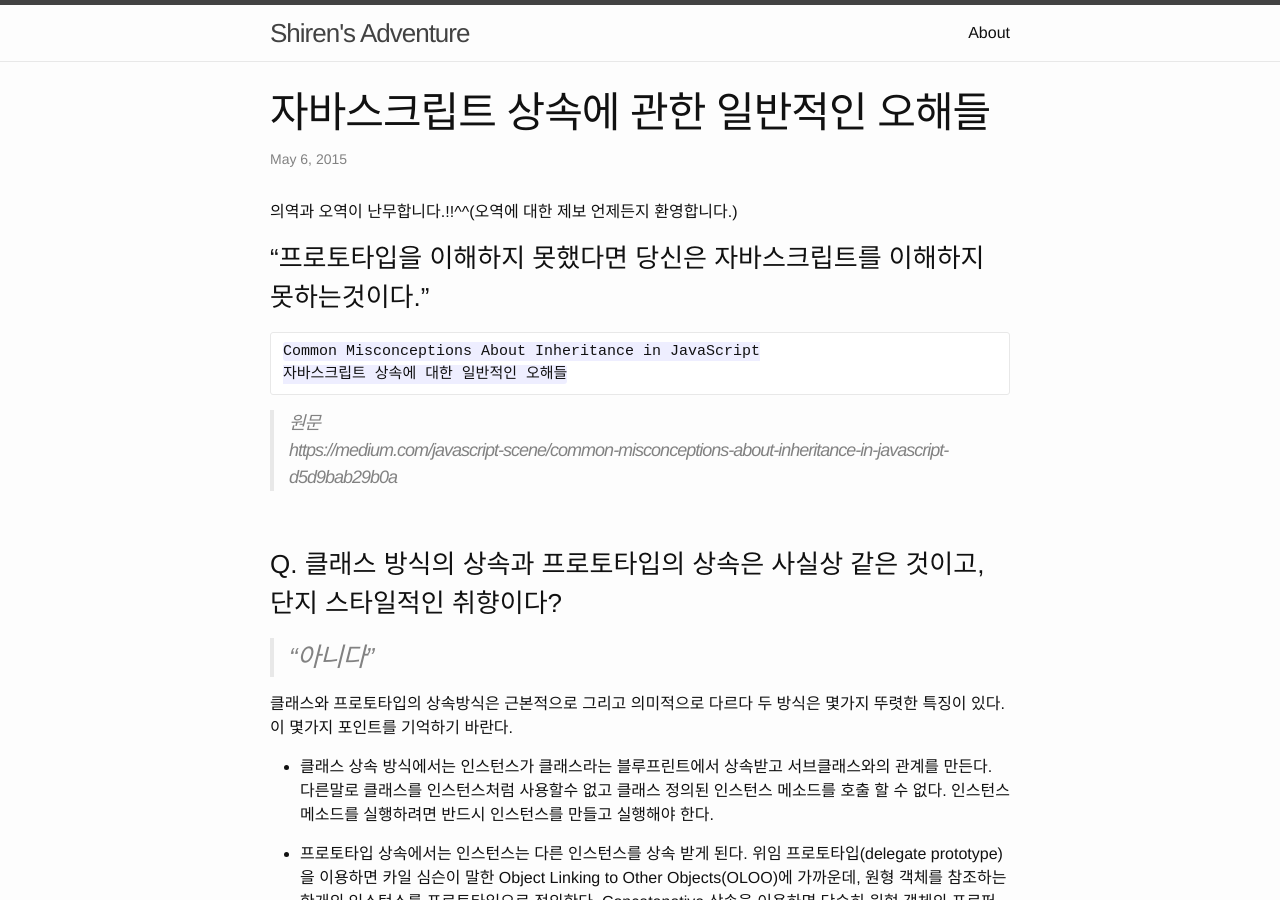
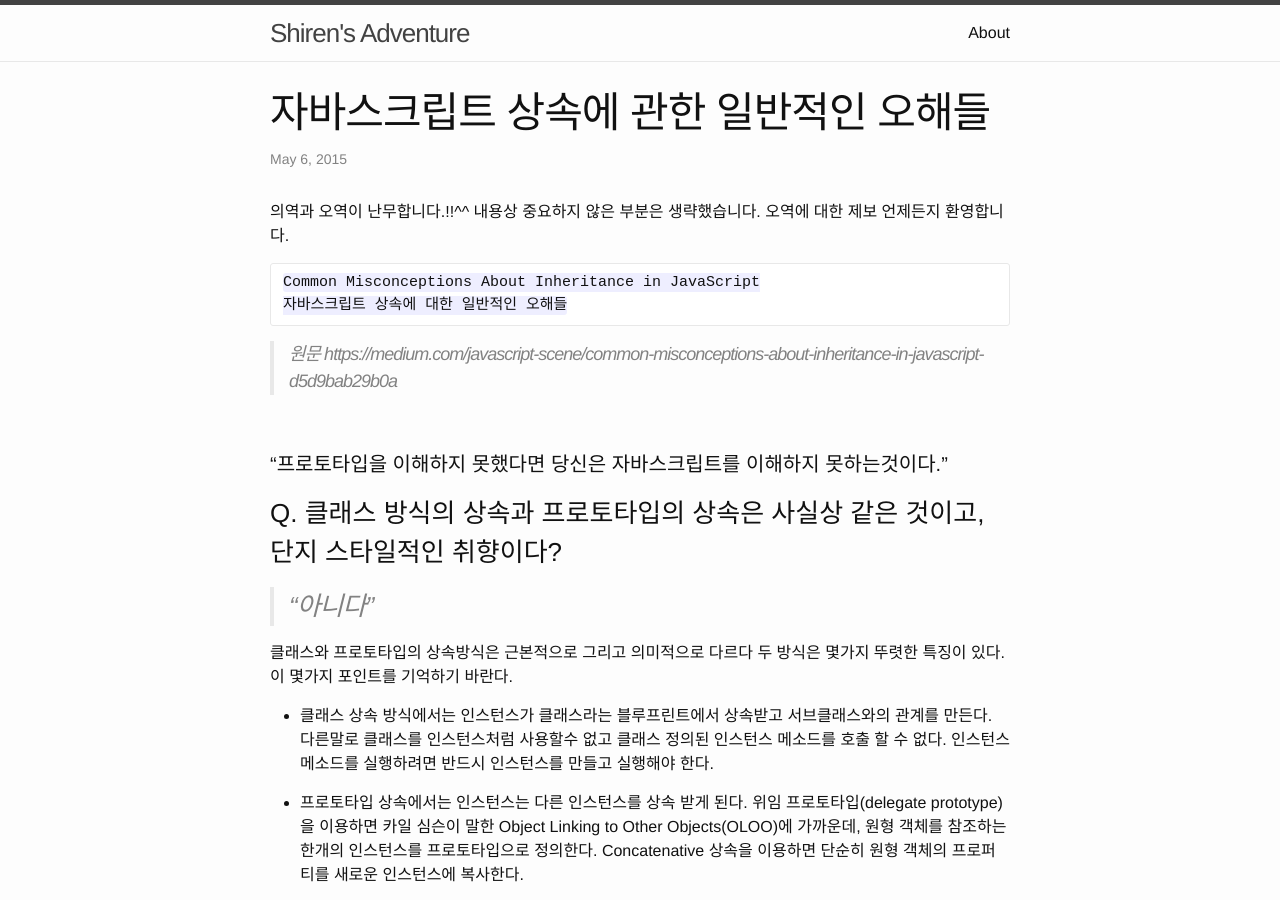
Before and after one commit to shiren/shiren.github.io, a Jekyll site: the page built from _posts/2015-05-06-자바스크립트 상속에 관한 일반적인 오해들.markdown, in a window 1280 px wide and 900 px high. Built offline with Jekyll 4.4.1, drawn with Linux system fonts in a browser that asks for light colours; comment, search, counter and statistics services are not loaded.

Commit message:
수저완료

````diff
--- a/_posts/2015-05-06-자바스크립트 상속에 관한 일반적인 오해들.markdown
+++ b/_posts/2015-05-06-자바스크립트 상속에 관한 일반적인 오해들.markdown
@@ -5,19 +5,22 @@
 categories: javascript
 ---
 
-의역과 오역이 난무합니다.!!^^(오역에 대한 제보 언제든지 환영합니다.)
-
-
-### "프로토타입을 이해하지 못했다면 당신은 자바스크립트를 이해하지 못하는것이다."
+의역과 오역이 난무합니다.!!^^
+내용상 중요하지 않은 부분은 생략했습니다.
+오역에 대한 제보 언제든지 환영합니다.
 
     Common Misconceptions About Inheritance in JavaScript
     자바스크립트 상속에 대한 일반적인 오해들
 
-> 원문<br>
+> 원문
 https://medium.com/javascript-scene/common-misconceptions-about-inheritance-in-javascript-d5d9bab29b0a
 
 <br>
+
+#### "프로토타입을 이해하지 못했다면 당신은 자바스크립트를 이해하지 못하는것이다."
+
 ### Q. 클래스 방식의 상속과 프로토타입의 상속은 사실상 같은 것이고, 단지 스타일적인 취향이다?
+
 > ### "아니다"
 
 클래스와 프로토타입의 상속방식은 근본적으로 그리고 의미적으로 다르다
@@ -40,8 +43,10 @@
 * 클래스는 블루프린트이다.
 * 프로토타입은 객체 인스턴스이다.
 
-<br><br>
+<br>
+
 ### Q. 클래스는 자바스립트의 오브젝트를 만들기 위한 옳은 방향이 아니다?
+
 > ### "그렇다"
 
 자바스크립트로 객체를 생성하는 방법은 여러가지가 있다. 가장 일반적인 방법은 오브젝트 리터럴을 이용하는것으로 아래와같다(ES6)
@@ -94,14 +99,16 @@
 
 > "만약 어떤 기능이 가끔 위험한데 조금이라도 나은 방법이 있다면 항상 나은 방법을 이용해라"
 
-<br><br>
+<br>
+
 ### Q. 오브젝트를 정의하거나 객체 초기화를 위해 컨스트럭터가 필요하지 않나?
+
 > ### "아니다"
 
 어떤 펑션도 객체를 만들거나 리턴 할수 있다. 만약 그것이 컨스터럭터 펑션이 아니라면 팩토리 펑션이라고 부른다.
 
+#### The Better Option
 
-#### The Better Option
 ``` javascript
 let animal = {
   animalType: 'animal',
@@ -128,8 +135,10 @@
 나는 일반적으로 팩토리에 'Factory'라는 이름을 붙이지 않지만 예시로 붙여봤다.
 보통이라면 mouse()라고 이름을 지었을 것이다.
 
-<br><br>
+<br>
+
 ### Q. 자바스크립트의 은닉화를 위해 컨스트럭처가 필요하지 않나?
+
 > ### "아니다"
 
 자바스크립트는 함수를 정의한 외부영역의 변수에 언제든지 접근 가능한 함수를 만들 수 있는데 이럴때 자바스크립트 엔진은 클로저를 만든다.
@@ -164,8 +173,10 @@
 let james = mouseFactory();
 ```
 
-<br><br>
+<br>
+
 ### Q. "new"는 코드가 클래스 상속을 이용한다는 뜻인가?
+
 > ### "대츠 노~ 노~"
 
 'new' 키워드는 컨스트럭처를 실행하는데 사용된다. 정확히 무엇하냐면
@@ -208,8 +219,10 @@
 하지만 어떤 형태로든 객체를 리턴하게되면 원하는 대로 동작은 하게 되지만 'this'에 옳바른 결과는 기대할수 없고 'this'를 참조해 사용하는 모든것들이 깨지며(call()이나 apply()같은)
 생성자의 prototype에 대한 연결 역시 깨지게 된다
 
-<br><br>
+<br>
+
 ### Q. 클래스 상속과 프로토타입 상속 간에 큰 퍼포먼스 차이가 있나?
+
 > ### "아니다"
 
 히든 클래스에 대해 들어본적이 있을것이고 컨스트럭처가 'Object.create()'의 객체들의 생성을 드라마틱하게 능가할리라 생각할것이다.
@@ -236,8 +249,10 @@
 구글은 자바스크립트 엔진을 만들고 있고 당신은 어플리케이션을 만들고 있다. 명백히 그들이 중요하게 생각하는것과 당신이 중요하게 생각하는것은 매우 다를 것이다.
 구글이 micro-optimizations처리할때 당신은 당신의 어플리케이션의 진짜 보틀넥을 걱정하면 된다. 다른것에 신경쓰는것보다 훨씬 좋은 ROI가 나올거라고 장담한다.
 
-<br><br>
+<br>
+
 ### Q. 클래스 상속과 프로토타입 상속 간에 메모리 사용량에 큰 차이가 있는가?
+
 > ### "아니다"
 
 둘다 많은 인스턴스 간의 메소드 공유를 위해 위임 프로토타입이 사용되고 불필요한 클로저생성을 줄이게 된다.
@@ -245,8 +260,10 @@
 이런게 왜 컨스터럭처를 이용했을시에 어려운지는 **'new' 는 코드가 클래스 상속을 이용한다는 뜻인가?**파트를 확인하기 바란다.
 다시 말해 가장 유연하게 메모리관리를 하고 싶다면 컨스트럭터와 클래스 상속 대신 팩토리 펑션을 이용해라.
 
-<br><br>
+<br>
+
 ### Q. 네이티브 API들은 컨스트럭터를 사용한다. 그게 조금 더 팩토리보다는 관용적이지 않나?
+
 > ### "아니다"
 
 자바스크립트에서 팩토리는 지극히 일반적이다. 예를들면 자바스크립트 라이브러리중 제일 유명한 jQuery는 팩토리를 이용한다.
@@ -290,8 +307,10 @@
 
 > 당신의 API가 구리다는뜻은 아니다.
 
-<br><br>
+<br>
+
 ### Q. 프로토타입 상속보다 클래스 상속이 조금 더 관용 적이지 않나?
+
 > ### "아니다"
 
 매번 이런 오해를 들을때마다 나는 이렇게 말하고 싶다 "자바스크립트를 해본적은 있나요?"
@@ -302,6 +321,7 @@
 자바스크립트에서 프로토타입은 관용적인 상속 패러디임이고 클래스는 침입하는 종(invasive species)이다.
 
 #### 유명한 자바스크립트 라이브러리들의 간략한 역사
+
 처음엔 모두가 자신만의 라이브러리를 작성했고 공유는 중요한 일이 아니었다. 그러다 **Prototype**이 등장했다(이름이 힌트다)
 Prototype은 Concatenative 상속을 이용해서 내장된 위임 프로토타입을 확장하는 방법으로 마법을 부렸다. 이후 네이티브와 충돌을 일으킨 라이브러리가 인터넷을 망쳤을때
 내장 위임 프로토타입을 수정하는것은 안티패턴이라는것을 깨닫게 되었다.
@@ -354,8 +374,10 @@
 그리고 우리는 프로토타입 상속위에서 프로토타입위임과 오브젝트 이어붙이기를 이용해 이를 구현했다.
 **이것은 Tesla Model S를 자동자매장에 가져가 오래되고 낡은 1983 Ford Pinto와 교환한것과 같다**
 
-<br><br>
+<br>
+
 ### Q. 상황에 따라서 클래스 상속과 프로토타입 상속을 선택하면 되지 않을까?
+
 > ### "아니다"
 
 Prototypal OO는 간단하고, 더 유연하고 에러를 줄일수있다. 나는 이런 주장을 계속 해왔고 클래스를 쓸수 밖에 없는 케이스를 들고온 사람들과의 논쟁을
@@ -432,8 +454,10 @@
 이런 기술은 concatenative 상속 이라고 한다. 당신이 상속하는 프로토타입들은 때론 원형 프로토타입(exemplar prototype)을 참조한다.
 이것은 프로토타입 상속과는 다르게 프로토타입에 기능을 위임하는게 아니라 내용을 복사해온다.
 
-<br><br>
+<br>
+
 ### Q. ES6은 class라는 키워드를 가지고 있다. 이것은 우리 모두가 이것을 이용하게 될 것이란 뜻이 아닌가?
+
 > ### "아니다"
 
 ES6의 class키워드를 피해야하는 설득력있는 이유가 많이 있고 우선 이것은 자바스크립트에 맞지가 않다.
````
